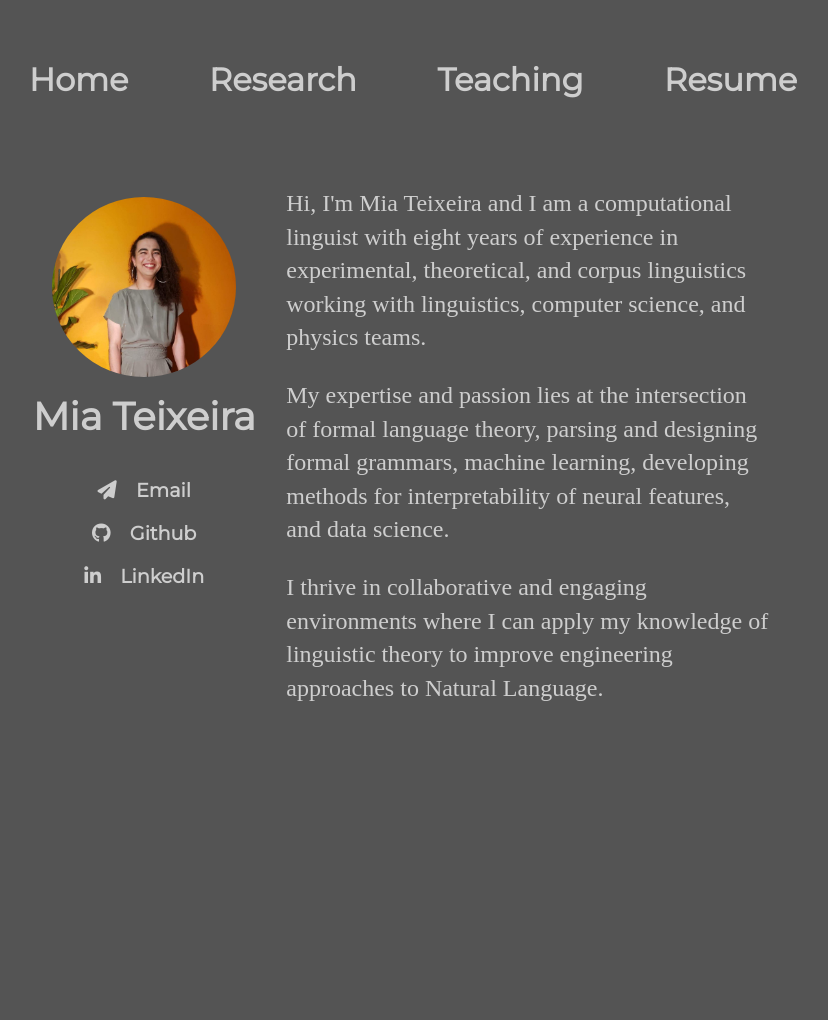
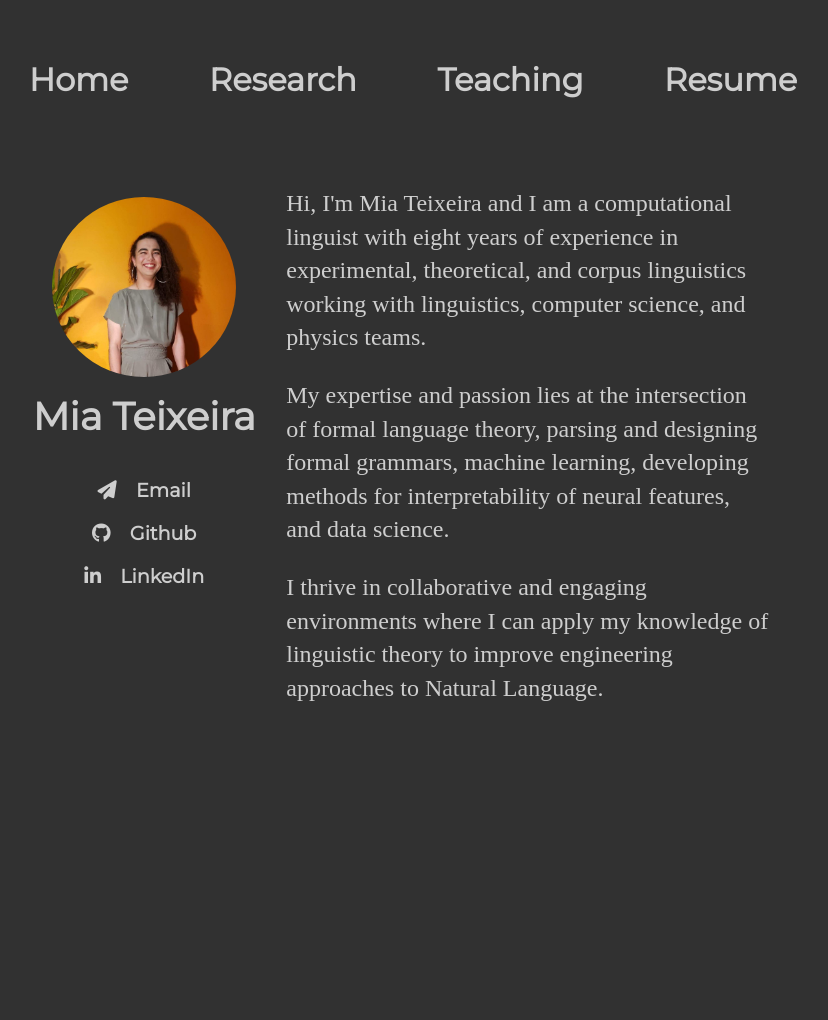
Before and after one commit to miateixeira/miateixeira.github.io, a Jekyll site: the page built from index.html, in a window 1280 px wide. Shown: the whole page, without its empty margins (227-1055 px from the left). Built offline with Jekyll 4.4.1, drawn with Linux system fonts in a browser that asks for light colours; nearby versions of some CDN libraries.

Commit message:
made background color a little darker

```diff
--- a/css/main.css
+++ b/css/main.css
@@ -1,7 +1,7 @@
 /* @import url(http://fonts.googleapis.com/css?family=Montserrat); */
 
 html {
-  background-color: #545454;
+  background-color: #313131;
 }
 
 body {
```
